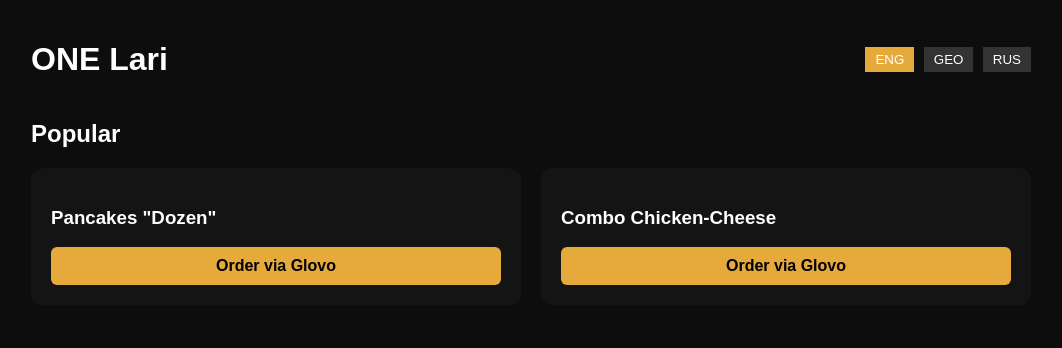
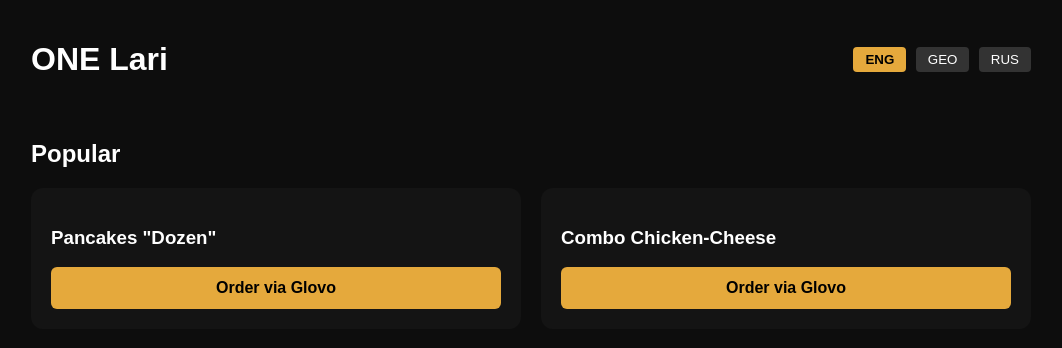
Before and after one commit to ONELari/onelari.ge, a plain HTML site: page index.html in a window 1280 px wide. Shown: the whole page, without its empty margins (109-1171 px from the left). Drawn offline with Linux system fonts and the light colour scheme.

Commit message:
Update index.html

```diff
--- a/index.html
+++ b/index.html
@@ -3,19 +3,18 @@
 <head>
     <meta charset="UTF-8">
     <meta name="viewport" content="width=device-width, initial-scale=1.0">
-    <title>ONE Lari - Меню</title>
+    <title>ONE Lari</title>
     <style>
-        body { background-color: #0d0d0d; color: #ffffff; font-family: sans-serif; margin: 0; padding: 20px; }
-        header { display: flex; justify-content: space-between; align-items: center; max-width: 1000px; margin: 0 auto; }
-        .lang-btn { background: #333; color: #fff; border: none; padding: 5px 10px; cursor: pointer; margin-left: 5px; }
-        .lang-btn.active { background: #e5a93c; }
-        main { max-width: 1000px; margin: 20px auto; }
+        body { background-color: #0d0d0d; color: #ffffff; font-family: 'Arial', sans-serif; margin: 0; padding: 20px; }
+        header { display: flex; justify-content: space-between; align-items: center; max-width: 1000px; margin: 0 auto; padding-bottom: 20px; }
+        .lang-btn { background: #333; color: #fff; border: none; padding: 5px 12px; cursor: pointer; border-radius: 4px; margin-left: 5px; }
+        .lang-btn.active { background: #e5a93c; color: #000; font-weight: bold; }
+        main { max-width: 1000px; margin: 0 auto; }
         .lang-section { display: none; }
         .lang-section.active { display: block; }
-        .grid { display: grid; grid-template-columns: repeat(auto-fit, minmax(300px, 1fr)); gap: 20px; }
-        .card { background: #141414; padding: 20px; border-radius: 12px; }
-        .btn-order { display: block; background: #e5a93c; color: #000; text-align: center; padding: 10px; text-decoration: none; font-weight: bold; margin-top: 15px; border-radius: 6px; }
-        .coffee-list { margin-top: 30px; background: #141414; padding: 20px; border-radius: 12px; }
+        .grid { display: grid; grid-template-columns: repeat(auto-fit, minmax(300px, 1fr)); gap: 20px; margin-top: 20px; }
+        .card { background: #141414; padding: 20px; border-radius: 12px; display: flex; flex-direction: column; }
+        .btn-order { display: block; background: #e5a93c; color: #000; text-align: center; padding: 12px; text-decoration: none; font-weight: bold; margin-top: auto; border-radius: 6px; }
     </style>
 </head>
 <body>
```
